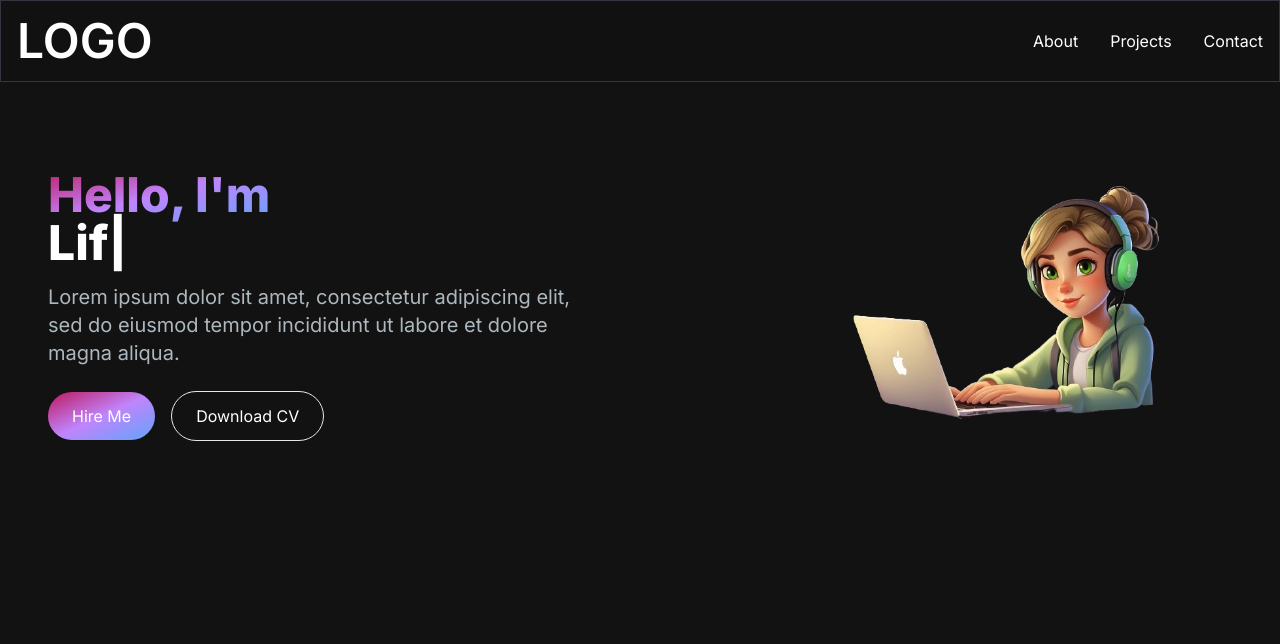
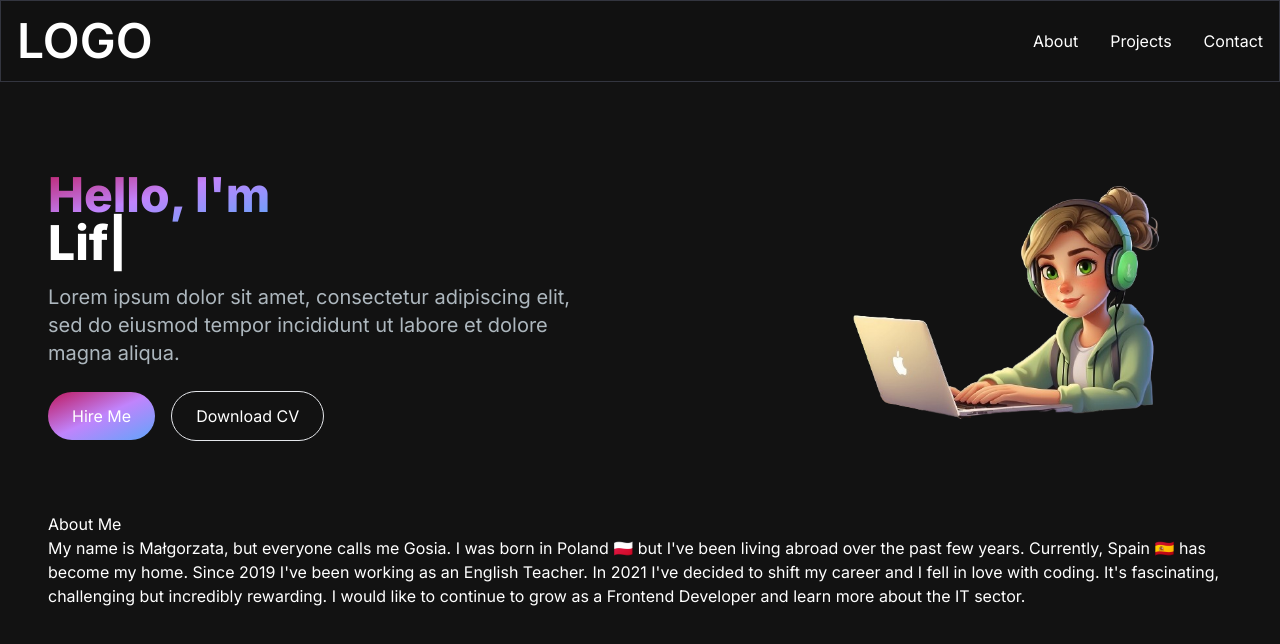
Before and after one commit to gosiast/NextJs-portfolio, a Next.js app: page / in a window 1280 px wide. Shown: the top 644 px of the page. Built offline with nearby package versions, Linux system fonts and the light colour scheme.

Commit message:
created a new component AboutSection

```diff
--- /dev/null
+++ b/app/components/AboutSection.jsx
@@ -0,0 +1,16 @@
+import React from "react";
+
+const AboutSection = () => {
+    return (
+<section className="text-white">
+<div>
+    <h2>About Me</h2>
+    <p>My name is Małgorzata, but everyone calls me Gosia. I was born in Poland 🇵🇱 but I've been living abroad over the past few years.
+        Currently, Spain 🇪🇸 has become my home. Since 2019 I've been working as an English Teacher. In 2021 I've decided to shift my career and I fell in love with coding.
+        It's fascinating, challenging but incredibly rewarding. I would like to continue to grow as a Frontend Developer and learn more about the IT sector.</p>
+    </div>
+    </section>
+)
+}
+
+export default AboutSection;
--- a/app/page.js
+++ b/app/page.js
@@ -1,6 +1,7 @@
 import Image from 'next/image'
 import HeroSection from './components/HeroSection'
 import Navbar from './components/Navbar'
+import AboutSection from './components/AboutSection'
 
 export default function Home() {
   return (
@@ -8,6 +9,7 @@ export default function Home() {
       <Navbar/>
       <div className="container mt-24 mx-auto px-12 py-4">
         <HeroSection/>
+        <AboutSection/>
       </div>
 </main>
   )
```
Also changed, not shown: 1 other file (tests, documents, lock files or other folders).
